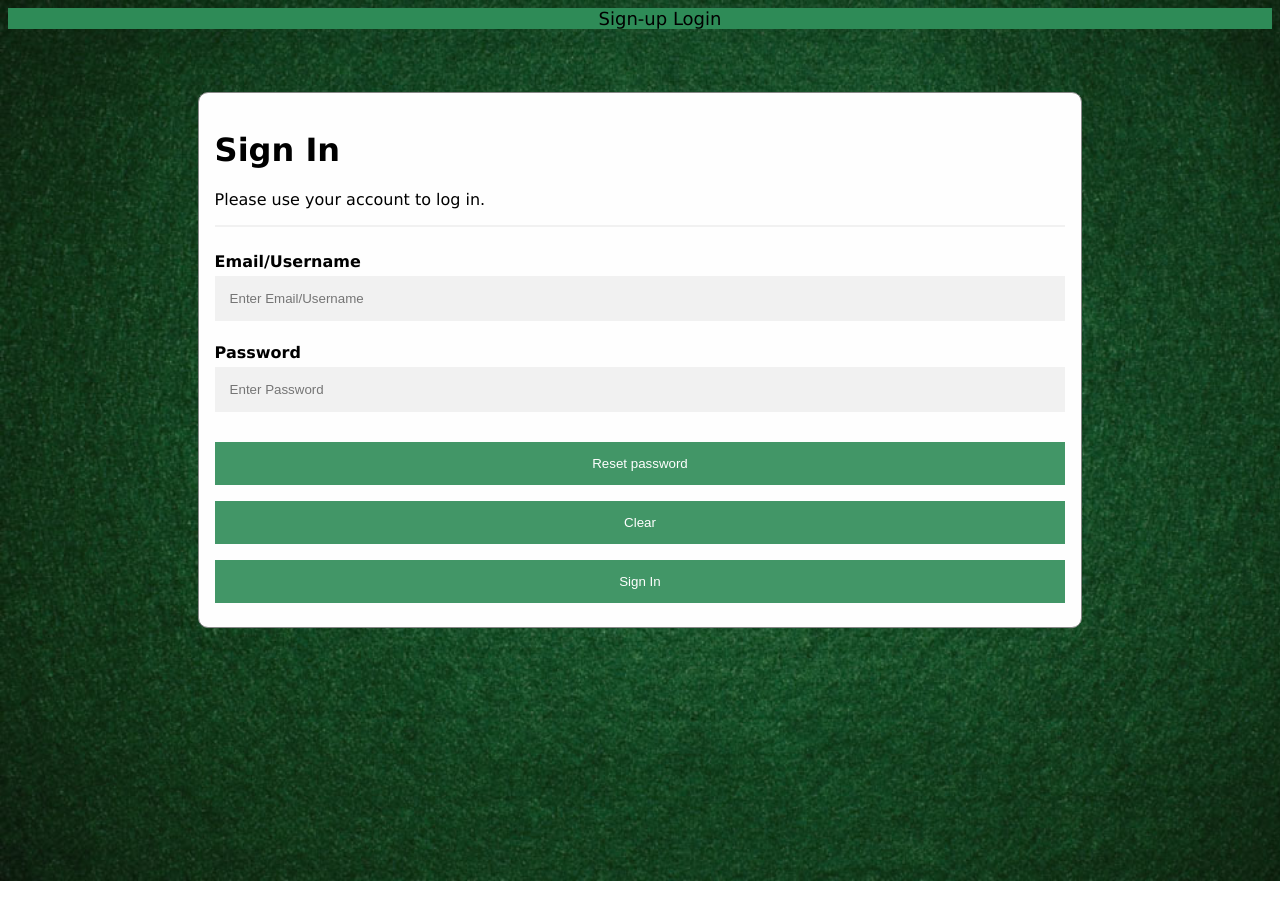
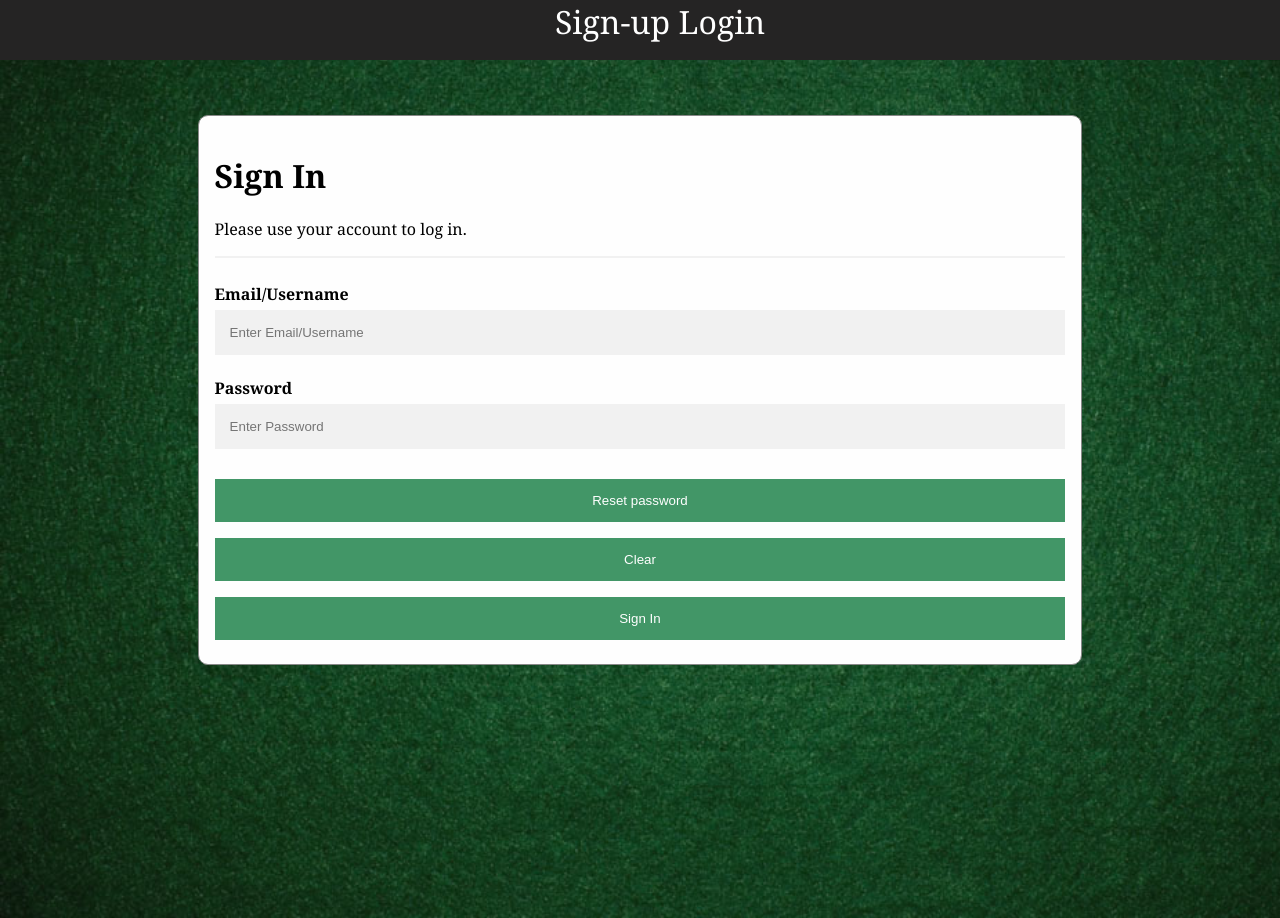
Before and after one commit to Lanxin2626/comp5347-ass, a plain HTML site: page client/views/SignPage.html in a window 1280 px wide. Before the commit the page ends 881 px from the top, so only its background shows below. Drawn offline with nearby package versions, Linux system fonts and the light colour scheme.

Commit message:
change css color

```diff
--- a/client/css/sign.css
+++ b/client/css/sign.css
@@ -1,12 +1,16 @@
 body {
-  font-family:'Lucida Sans', 'Lucida Sans Regular', 'Lucida Grande', 'Lucida Sans Unicode', Geneva, Verdana, sans-serif;
+  font-family: Georgia, 'Times New Roman', Times, serif;
   background-image: url("/client/static/images-other/background.jpg");
-  background-size:cover;
+  background-size: cover;
 }
-* {box-sizing: border-box;}
+
+* {
+  box-sizing: border-box;
+}
 
 /* Full-width input fields */
-input[type=text], input[type=password] {
+input[type=text],
+input[type=password] {
   width: 100%;
   padding: 15px;
   margin: 5px 0 22px 0;
@@ -16,8 +20,10 @@ input[type=text], input[type=password] {
 }
 
 /* Add a background color when the inputs get focus */
-input[type=text]:focus, input[type=password]:focus {
-  background-color: rgb(166, 212, 168);;
+input[type=text]:focus,
+input[type=password]:focus {
+  background-color: rgb(166, 212, 168);
+  ;
   outline: none;
 }
 
@@ -34,13 +40,13 @@ button {
 }
 
 button:hover {
-  opacity:1;
+  opacity: 1;
 }
 
 /* Extra styles for the cancel button */
 .clearButton {
   padding: 14px 20px;
-  background-color:  seagreen;
+  background-color: seagreen;
 }
 
 /* Add padding to container elements */
@@ -52,16 +58,11 @@ button:hover {
 /* Content Box */
 .modal-content {
   background-color: #fefefe;
-  margin: 5% auto 20% auto; /* 5% from the top, 15% from the bottom and centered */
+  margin: 5% auto 20% auto;
+  /* 5% from the top, 15% from the bottom and centered */
   border: 1px solid #888;
-  width: 70%; /* Could be more or less, depending on screen size */
-  border-radius: 10px;
-}
-.modal-content2 {
-  background-color: #fefefe;
-  margin: 5% auto 20% auto; /* 5% from the top, 15% from the bottom and centered */
-  border: 1px solid #888;
-  width: 95%; /* Could be more or less, depending on screen size */
+  width: 70%;
+  /* Could be more or less, depending on screen size */
   border-radius: 10px;
 }
 
@@ -80,20 +81,13 @@ hr {
 }
 
 ul {
-   list-style-type: none;
-   margin: 0;
-   padding: 100;
+  list-style-type: none;
+  margin: -8px;
+  padding: 100;
   text-align: center;
   font-size: 18px;
-  background-color: seagreen;
- }
-
-li {
-  float: left;
+  background: rgb(37, 36, 36);
+  color: white;
+  height: 60px;
+  font-size: 32px;
 }
-
-li a {
-  display: block;
-  padding: 8px;
-  background-color: #dddddd;
-}
--- a/client/css/user.css
+++ b/client/css/user.css
@@ -1,5 +1,5 @@
 body {
-  font-family:'Lucida Sans', 'Lucida Sans Regular', 'Lucida Grande', 'Lucida Sans Unicode', Geneva, Verdana, sans-serif;
+  font-family: Georgia, 'Times New Roman', Times, serif;
   background-image: url("/client/static/images-other/background.jpg");
   background-size:cover;
 }
@@ -57,13 +57,6 @@ button:hover {
   width: 70%; /* Could be more or less, depending on screen size */
   border-radius: 10px;
 }
-.modal-content2 {
-  background-color: #fefefe;
-  margin: 5% auto 20% auto; /* 5% from the top, 15% from the bottom and centered */
-  border: 1px solid #888;
-  width: 95%; /* Could be more or less, depending on screen size */
-  border-radius: 10px;
-}
 
 
 /* Style the horizontal ruler */
@@ -81,29 +74,23 @@ hr {
 
 ul {
   list-style-type: none;
-  margin: 0;
+  margin: -8px;
   padding: 100;
   text-align: center;
-  font-size: 18px;
-  background-color: seagreen;
+  background: rgb(37, 36, 36);
+  color: white;
+  height: 60px;
+  font-size: 32px;
  }
 
-li {
-  float: left;
-}
-
-li a {
-  display: block;
-  padding: 8px;
-  background-color: #dddddd;
-}
 
 .expand{
   position: absolute;
   top: 6px;
   right: 50px;
+  color: #fff;
 }
 
 .expand:hover a{
-  color: #fff;
+  color: green;
 }
```
